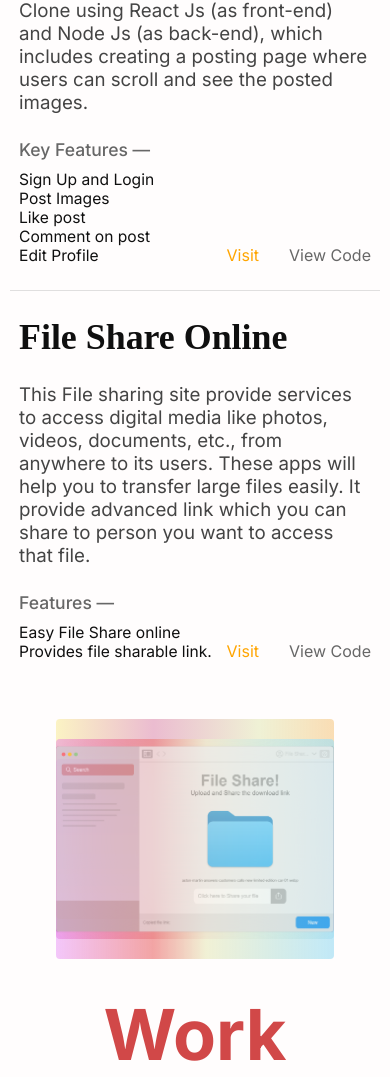
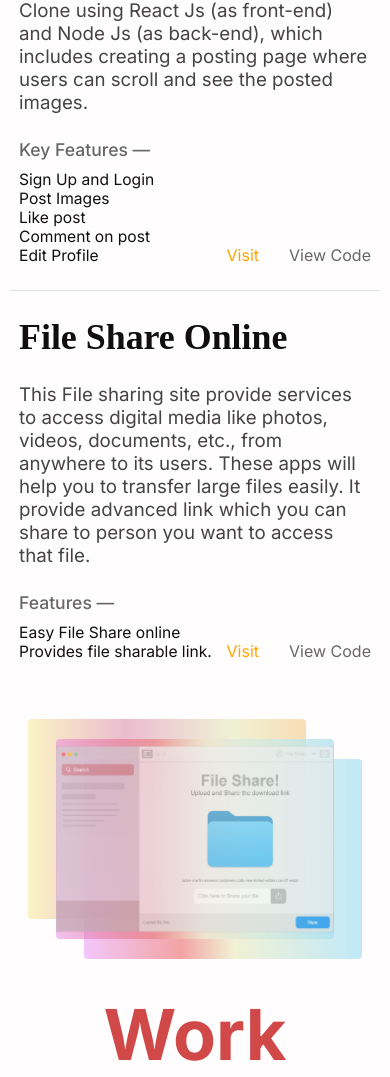
Before and after one commit to Vivek-27/Portfolio_v23, a React (Create React App) app: page /work in a window 390 px wide. Shown: the part 844-1921 px from the top of the page. Built offline with nearby package versions, Linux system fonts and the light colour scheme; a web font is replaced by a local one.

Commit message:
background

```diff
--- a/src/components/work.css
+++ b/src/components/work.css
@@ -369,6 +369,7 @@
   }
   #home > .projects > .project1 > .left > .card1 {
     transform: translateY(10%);
+    left: 20%;
     background: linear-gradient(
       90deg,
       rgba(225, 113, 245, 0.388) 0%,
@@ -389,6 +390,7 @@
   }
   #home > .projects > .project1 > .left > .card3 {
     transform: translateY(-10%);
+    right: 20%;
     background: linear-gradient(
       90deg,
       rgba(251, 243, 196, 1) 0%,
```
